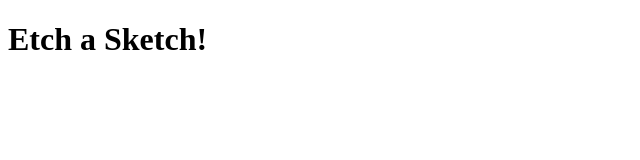
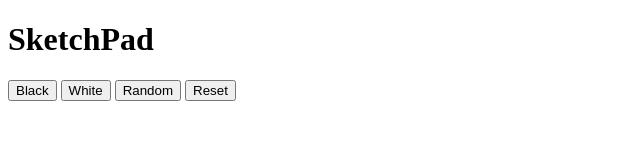
Before and after one commit to karydesc/Etch-a-Sketch, a plain HTML site: page index.html in a window 1280 px wide. Shown: the whole page, without its empty margins (0-640 px from the left). Drawn offline with Linux system fonts and the light colour scheme.

Commit message:
basic project structure

```diff
--- a/index.html
+++ b/index.html
@@ -8,11 +8,19 @@
     <script src="./script.js"></script>
 </head>
 <body>
-    <div class="main-container">
-        <h1>Etch a Sketch!</h1>
-        <div class="board">
+    <div class="flex-container">
+        <div class="title"><h1>SketchPad</h1></div>
+            <div class="content">
+                <div class="board">
 
-        </div>
+                </div>
+                <div class="buttons">
+                    <button>Black</button>
+                    <button>White</button>
+                    <button>Random</button>
+                    <button>Reset</button>
+                </div>
+            </div>
 
 
 
```
Also changed, not shown: reset.css (added), styles.css (added).
